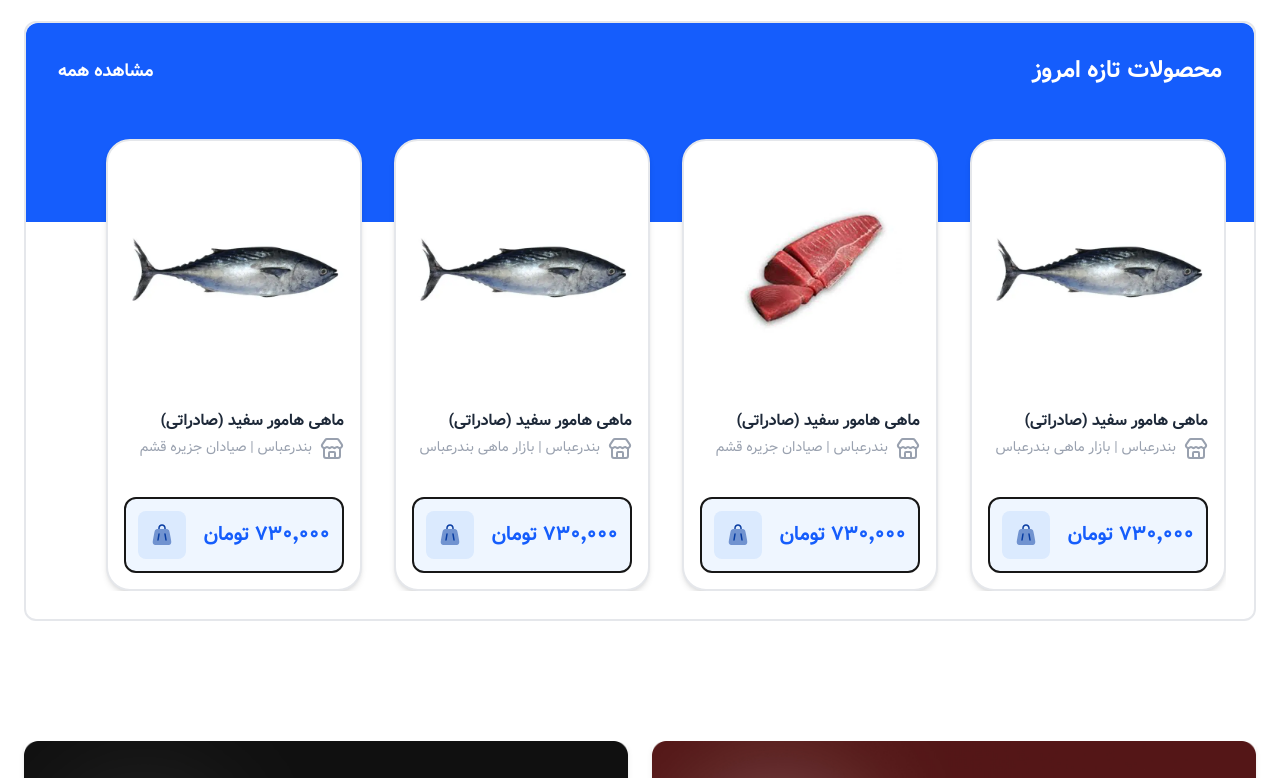
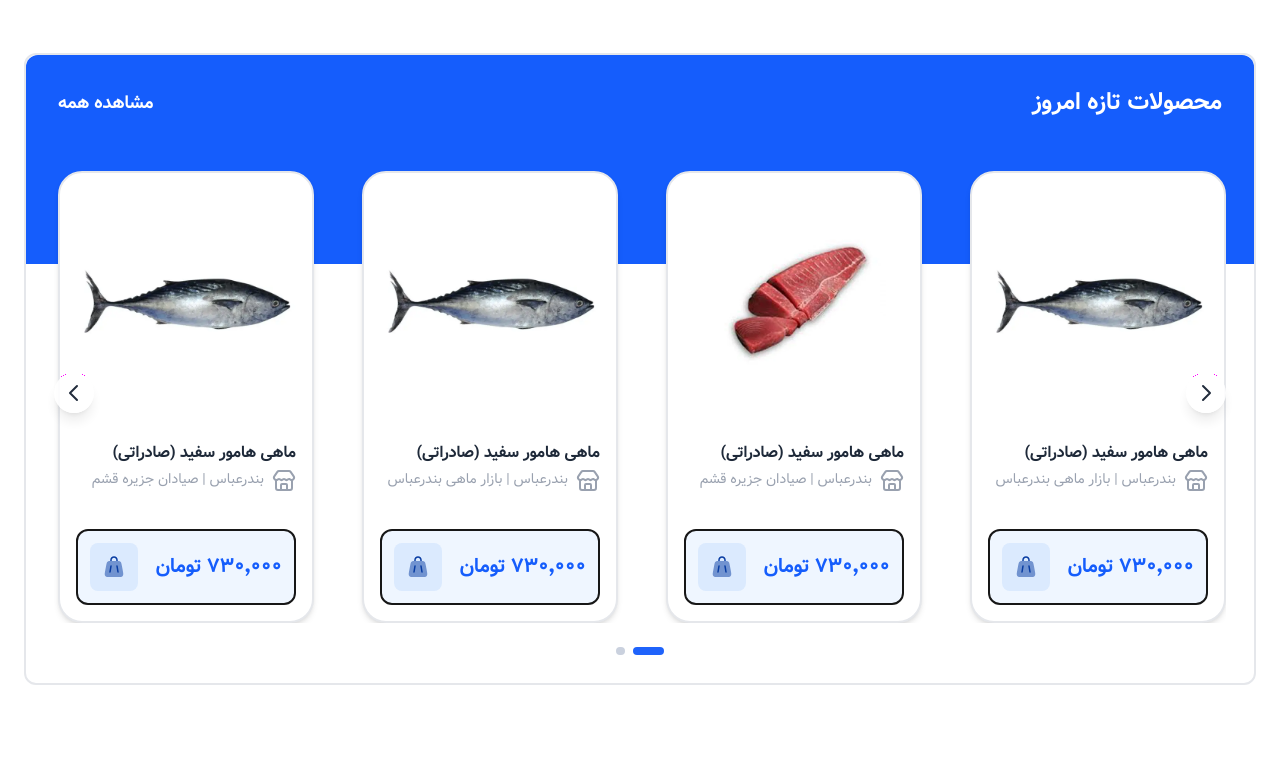
Before and after one commit to farzadadel92/mahiresan_mvp, a Next.js app: page / in a window 1280 px wide. Shown: the part 1480-2258 px from the top of the page. Built offline with nearby package versions, Linux system fonts and the light colour scheme.

Commit message:
added a basic slide animation

```diff
--- a/src/components/shop/CardSection.tsx
+++ b/src/components/shop/CardSection.tsx
@@ -1,6 +1,8 @@
 // src/components/shop/SectionWithScroll.tsx
 'use client';
 
+import { useEffect, useRef, useState } from 'react';
+import { motion, useAnimation, PanInfo } from 'framer-motion';
 import Link from 'next/link';
 import ProductCard from './ProductCard';
 import { CardSectionProps } from '@/src/types/ui.types';
@@ -11,9 +13,174 @@ export default function CardSection({
   products,
   className = '',
 }: CardSectionProps) {
+  const [currentIndex, setCurrentIndex] = useState(0);
+  const [isAnimating, setIsAnimating] = useState(false);
+  const containerRef = useRef<HTMLDivElement>(null);
+  const controls = useAnimation();
+  const [itemWidth, setItemWidth] = useState(0);
+  const [visibleItems, setVisibleItems] = useState(0);
+  const [isDragging, setIsDragging] = useState(false);
+  const [direction, setDirection] = useState<'left' | 'right'>('left'); // Track slide direction
+
+  // Calculate item width and visible items on resize
+  useEffect(() => {
+    const calculateDimensions = () => {
+      if (containerRef.current) {
+        const firstItem = containerRef.current.querySelector('.card-item') as HTMLElement;
+        if (firstItem) {
+          const width = firstItem.offsetWidth;
+          const gap = 16; // gap between items (gap-4 = 16px)
+          setItemWidth(width + gap);
+
+          const containerWidth = containerRef.current.parentElement?.parentElement?.offsetWidth || 0;
+          const itemsThatFit = Math.floor(containerWidth / (width + gap));
+          setVisibleItems(Math.max(1, itemsThatFit));
+        }
+      }
+    };
+
+    calculateDimensions();
+    window.addEventListener('resize', calculateDimensions);
+    return () => window.removeEventListener('resize', calculateDimensions);
+  }, [products]);
+
+  const totalSlides = Math.max(1, products.length - visibleItems + 1);
+
+  const slideToNext = async () => {
+    if (isAnimating || isDragging) return;
+
+    setIsAnimating(true);
+
+    if (direction === 'left') {
+      // Sliding left - showing items from the right
+      const nextIndex = currentIndex + 1;
+
+      if (nextIndex >= totalSlides) {
+        // Reached the end, change direction to right
+        setDirection('right');
+        const prevIndex = currentIndex - 1;
+        await controls.start({
+          x: -(itemWidth * prevIndex),
+          transition: { type: "tween", duration: 0.4, ease: "easeInOut" }
+        });
+        setCurrentIndex(prevIndex);
+      } else {
+        await controls.start({
+          x: -(itemWidth * nextIndex),
+          transition: { type: "tween", duration: 0.4, ease: "easeInOut" }
+        });
+        setCurrentIndex(nextIndex);
+      }
+    } else {
+      // Sliding right - showing items from the left
+      const prevIndex = currentIndex - 1;
+
+      if (prevIndex < 0) {
+        // Reached the beginning, change direction to left
+        setDirection('left');
+        const nextIndex = currentIndex + 1;
+        await controls.start({
+          x: -(itemWidth * nextIndex),
+          transition: { type: "tween", duration: 0.4, ease: "easeInOut" }
+        });
+        setCurrentIndex(nextIndex);
+      } else {
+        await controls.start({
+          x: -(itemWidth * prevIndex),
+          transition: { type: "tween", duration: 0.4, ease: "easeInOut" }
+        });
+        setCurrentIndex(prevIndex);
+      }
+    }
+
+    setIsAnimating(false);
+  };
+
+  // Auto-slide every 3 seconds
+  useEffect(() => {
+    if (products.length <= visibleItems) return;
+
+    const interval = setInterval(() => {
+      if (!isAnimating && !isDragging) {
+        slideToNext();
+      }
+    }, 3000);
+
+    return () => clearInterval(interval);
+  }, [currentIndex, isAnimating, isDragging, products.length, visibleItems, direction]);
+
+  const handleDragStart = () => {
+    setIsDragging(true);
+  };
+
+  const handleDragEnd = async (event: MouseEvent | TouchEvent | PointerEvent, info: PanInfo) => {
+    setIsDragging(false);
+
+    const swipeThreshold = 50;
+    if (Math.abs(info.offset.x) > swipeThreshold) {
+      if (info.offset.x > 0) {
+        // Swiped right - slide right (show items from left)
+        await slideToRight();
+      } else {
+        // Swiped left - slide left (show items from right)
+        await slideToLeft();
+      }
+    } else {
+      // Snap back to current position
+      await controls.start({
+        x: -(itemWidth * currentIndex),
+        transition: { type: "tween", duration: 0.3, ease: "easeOut" }
+      });
+    }
+  };
+
+  const slideToLeft = async () => {
+    if (isAnimating || isDragging) return;
+
+    setIsAnimating(true);
+    const nextIndex = currentIndex + 1;
+
+    if (nextIndex >= totalSlides) {
+      await controls.start({
+        x: 0,
+        transition: { type: "tween", duration: 0.4, ease: "easeInOut" }
+      });
+      setCurrentIndex(0);
+    } else {
+      await controls.start({
+        x: -(itemWidth * nextIndex),
+        transition: { type: "tween", duration: 0.4, ease: "easeInOut" }
+      });
+      setCurrentIndex(nextIndex);
+    }
+    setIsAnimating(false);
+  };
+
+  const slideToRight = async () => {
+    if (isAnimating || isDragging) return;
+
+    setIsAnimating(true);
+    const prevIndex = currentIndex - 1;
+
+    if (prevIndex < 0) {
+      await controls.start({
+        x: -(itemWidth * (totalSlides - 1)),
+        transition: { type: "tween", duration: 0.4, ease: "easeInOut" }
+      });
+      setCurrentIndex(totalSlides - 1);
+    } else {
+      await controls.start({
+        x: -(itemWidth * prevIndex),
+        transition: { type: "tween", duration: 0.4, ease: "easeInOut" }
+      });
+      setCurrentIndex(prevIndex);
+    }
+    setIsAnimating(false);
+  };
+
   return (
     <section className={`relative border-2 p-7 border-gray-200 rounded-xl ${className}`}>
-      {/* Half-height background layer - now properly behind content */}
+      {/* Half-height background layer */}
       <div className="absolute rounded-t-xl inset-x-0 top-0 h-1/3 bg-blue-600" style={{ zIndex: 0 }}></div>
 
       {/* Content wrapper with higher z-index */}
@@ -37,15 +204,52 @@ export default function CardSection({
           </div>
         )}
 
-        {/* Products Container - Single row with horizontal scroll */}
+        {/* Products Container */}
         <div className="relative mt-8 sm:mt-10 md:mt-12">
-          {/* Horizontal Scroll Container */}
-          <div className="w-full overflow-x-auto overflow-y-hidden scroll-smooth" style={{ scrollbarWidth: 'thin' }}>
-            <div className="flex gap-2 sm:gap-3 md:gap-0" style={{ width: 'max-content', minWidth: '100%' }}>
-              {products.map((product) => (
+          {/* Navigation Buttons */}
+          {products.length > visibleItems && (
+            <>
+              <button
+                onClick={slideToRight}
+                disabled={isAnimating}
+                className="absolute left-0 top-1/2 -translate-y-1/2 z-10 bg-white/90 hover:bg-white rounded-full p-2 shadow-lg transition-all disabled:opacity-50"
+                style={{ transform: 'translateY(-50%)' }}
+              >
+                <svg className="w-6 h-6 text-gray-800" fill="none" stroke="currentColor" viewBox="0 0 24 24">
+                  <path strokeLinecap="round" strokeLinejoin="round" strokeWidth={2} d="M15 19l-7-7 7-7" />
+                </svg>
+              </button>
+              <button
+                onClick={slideToLeft}
+                disabled={isAnimating}
+                className="absolute right-0 top-1/2 -translate-y-1/2 z-10 bg-white/90 hover:bg-white rounded-full p-2 shadow-lg transition-all disabled:opacity-50"
+                style={{ transform: 'translateY(-50%)' }}
+              >
+                <svg className="w-6 h-6 text-gray-800" fill="none" stroke="currentColor" viewBox="0 0 24 24">
+                  <path strokeLinecap="round" strokeLinejoin="round" strokeWidth={2} d="M9 5l7 7-7 7" />
+                </svg>
+              </button>
+            </>
+          )}
+
+          {/* Horizontal Scroll Container - Hidden Scrollbar */}
+          <div className="w-full overflow-hidden">
+            <motion.div
+              ref={containerRef}
+              className="flex gap-4 cursor-grab active:cursor-grabbing"
+              animate={controls}
+              initial={{ x: 0 }}
+              drag="x"
+              dragConstraints={{ left: -(itemWidth * (totalSlides - 1)), right: 0 }}
+              dragElastic={0.1}
+              onDragStart={handleDragStart}
+              onDragEnd={handleDragEnd}
+              dragTransition={{ bounceStiffness: 600, bounceDamping: 20 }}
+            >
+              {products.map((product, idx) => (
                 <div
                   key={product.id}
-                  className="w-64 sm:w-72 shrink-0"
+                  className="card-item w-64 sm:w-72 shrink-0"
                 >
                   <ProductCard
                     id={product.id}
@@ -60,8 +264,31 @@ export default function CardSection({
                   />
                 </div>
               ))}
+            </motion.div>
+          </div>
+
+          {/* Dots Indicator */}
+          {products.length > visibleItems && totalSlides > 1 && (
+            <div className="flex justify-center gap-2 mt-6">
+              {Array.from({ length: totalSlides }).map((_, idx) => (
+                <button
+                  key={idx}
+                  onClick={() => {
+                    if (!isAnimating && !isDragging) {
+                      controls.start({
+                        x: -(itemWidth * idx),
+                        transition: { type: "tween", duration: 0.4, ease: "easeInOut" }
+                      });
+                      setCurrentIndex(idx);
+                    }
+                  }}
+                  className={`h-2 rounded-full transition-all ${
+                    idx === currentIndex ? 'w-8 bg-blue-600' : 'w-2 bg-gray-300'
+                  }`}
+                />
+              ))}
             </div>
-          </div>
+          )}
         </div>
       </div>
     </section>
```
